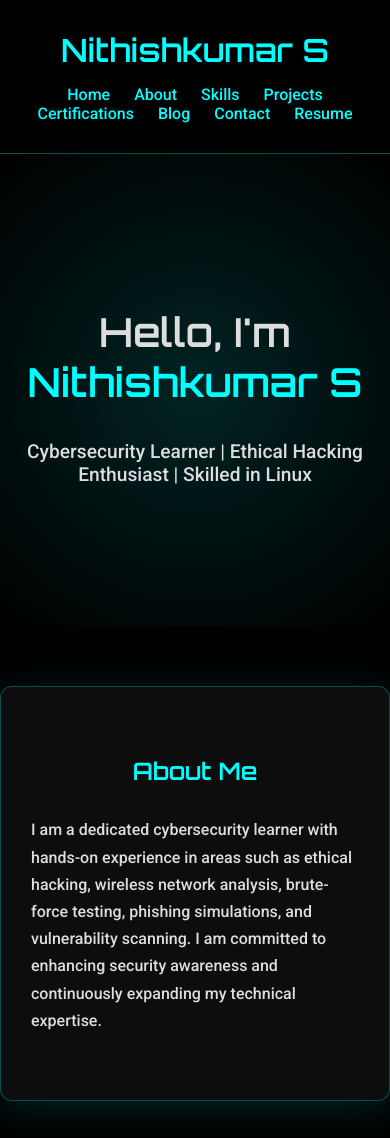
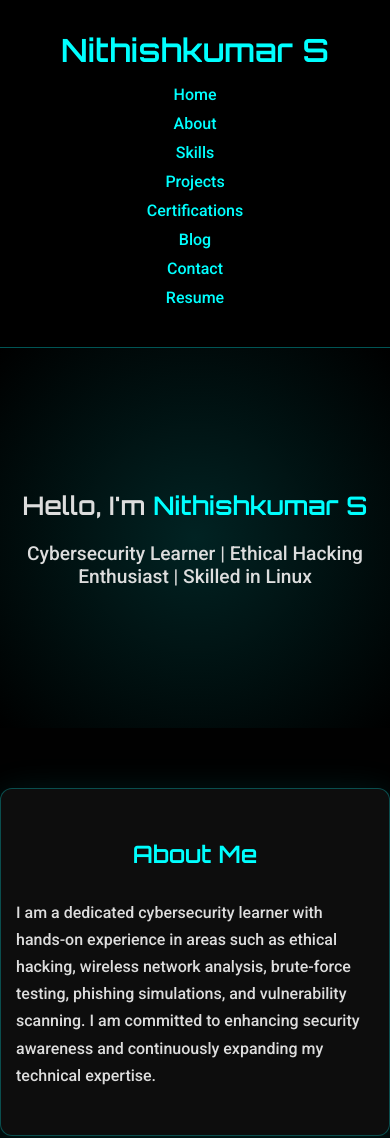
Before and after one commit to nithish687894/nithish687894.github.io, a plain HTML site: page index.html in a window 390 px wide. Shown: the top 1138 px of the page. Drawn offline with Linux system fonts and the light colour scheme.

Commit message:
style.css

```diff
--- a/style.css
+++ b/style.css
@@ -6,6 +6,12 @@ body {
   color: #ddd;
   scroll-behavior: smooth;
 }
+.container {
+  max-width: 1200px;
+  margin: 0 auto;
+  padding: 0 20px;
+}
+
 
 h1, h2 {
   font-family: 'Orbitron', sans-serif;
@@ -213,3 +219,27 @@ section.visible {
   opacity: 1;
   transform: translateY(0);
 }
+/* === MOBILE RESPONSIVE (for phones) === */
+@media (max-width: 600px) {
+  nav a {
+    display: block;
+    margin: 10px 0;
+  }
+
+  .grid {
+    grid-template-columns: 1fr;
+  }
+
+  .hero h2 {
+    font-size: 1.6em;
+  }
+
+  .glass {
+    padding: 30px 15px;
+  }
+
+  .tab {
+    font-size: 0.9em;
+    padding: 8px 12px;
+  }
+}
```
